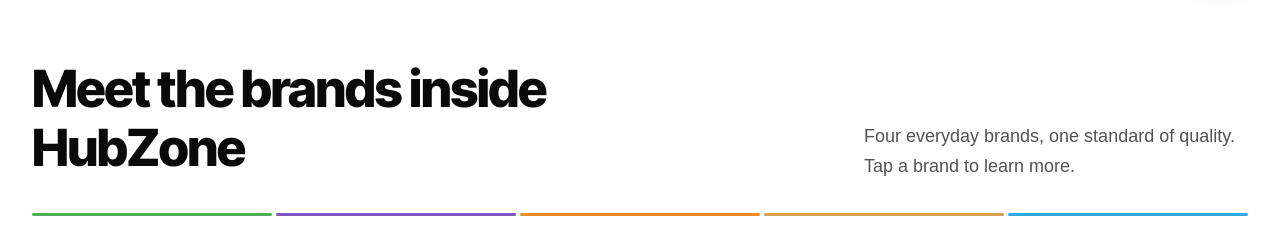
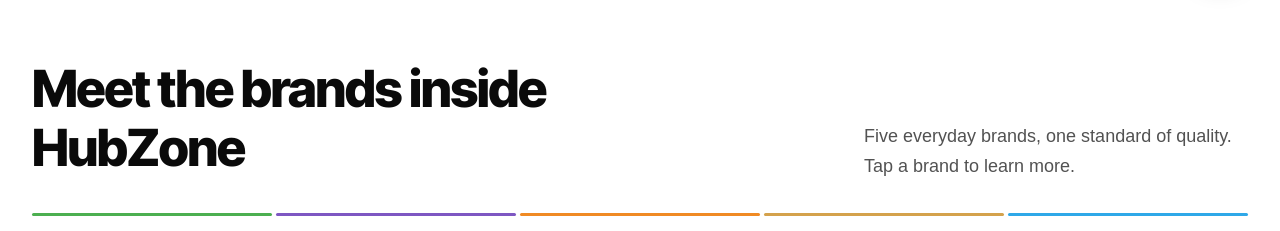
Before and after one commit to empireaeitservices8-lgtm/hubzone, a Next.js app: page / in a window 1280 px wide. Shown: the part 802-1033 px from the top of the page. Built offline with nearby package versions, Linux system fonts and the light colour scheme.

Commit message:
design updated

```diff
--- a/components/Brands.tsx
+++ b/components/Brands.tsx
@@ -258,7 +258,7 @@ export default function Brands() {
               transition: "opacity 900ms ease 500ms, transform 900ms ease 500ms",
             }}
           >
-            Four everyday brands, one standard of quality. Tap a brand to learn more.
+            Five everyday brands, one standard of quality. Tap a brand to learn more.
           </p>
         </div>
 
```
